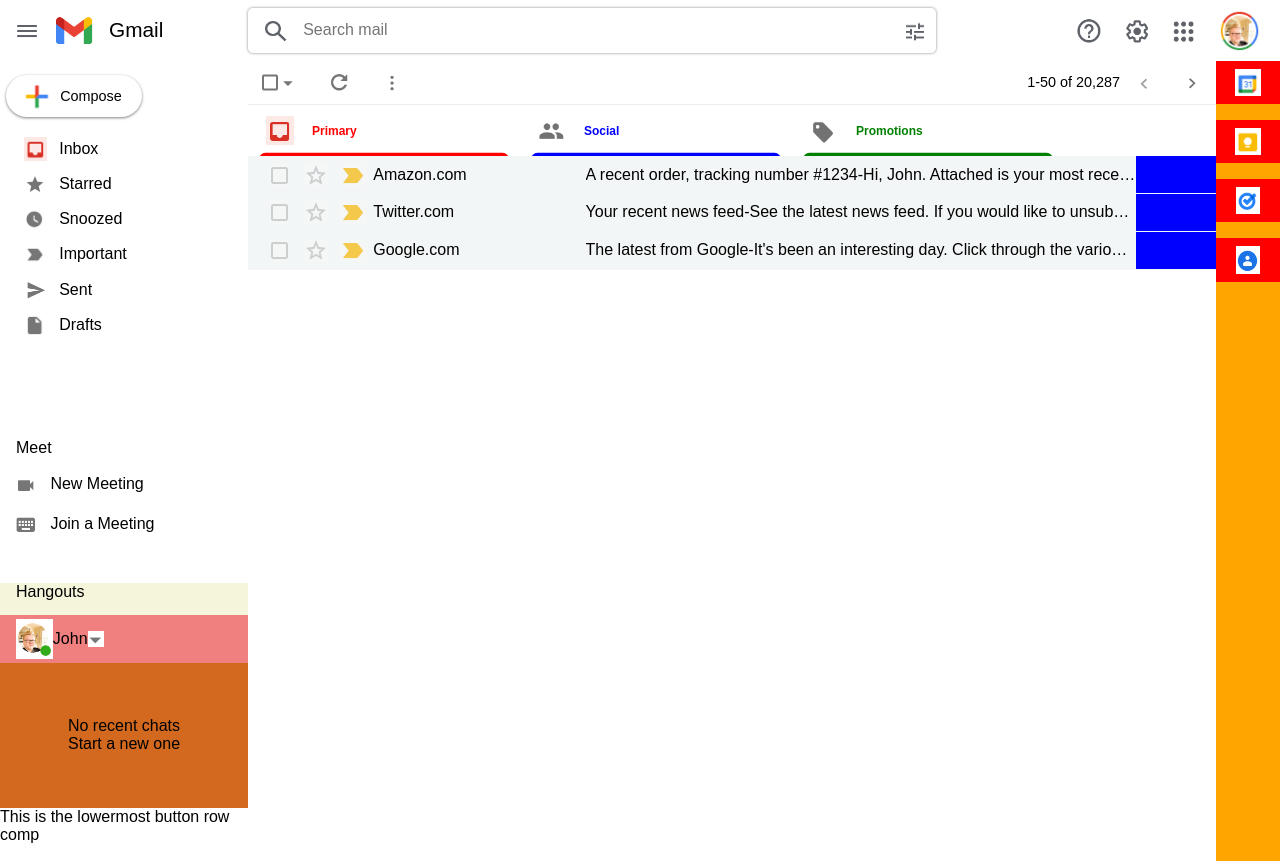
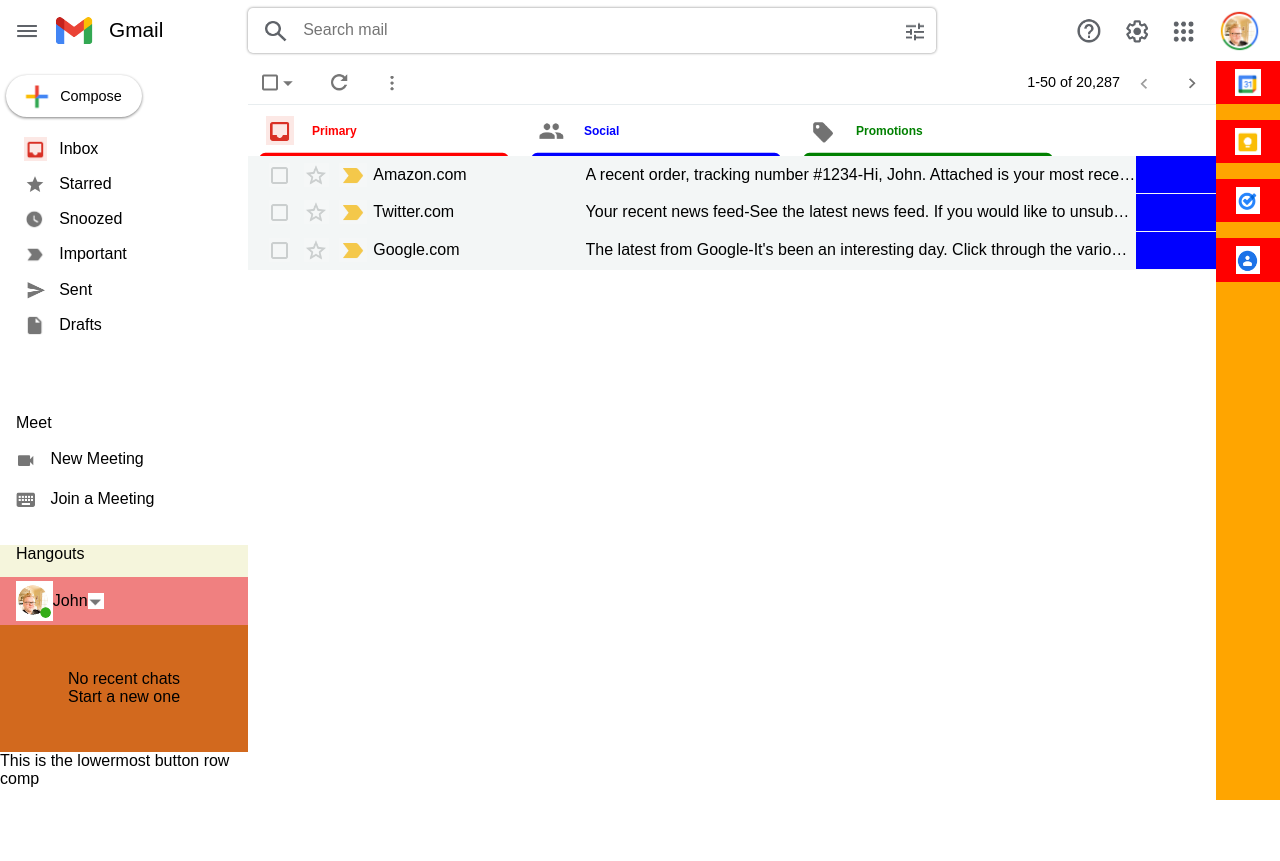
Before and after one commit to jnydam/gmailappclone, a React (Create React App) app: page / in a window 1280 px wide. After the commit the page ends 800 px from the top, so only its background shows below. Built offline with nearby package versions, Linux system fonts and the light colour scheme.

Commit message:
Cleaned up some changes

```diff
--- a/src/components/MainLayoutContainer/OuterLowerBody/OuterLowerBody.module.css
+++ b/src/components/MainLayoutContainer/OuterLowerBody/OuterLowerBody.module.css
@@ -1,6 +1,6 @@
 .outerLowerBodyCompContainer {
     display: flex;
-    height: 100%;
+    height: calc(100% - 3.8rem);
     width: 100%;
     /* background-color: lightgreen; */
 }
```
